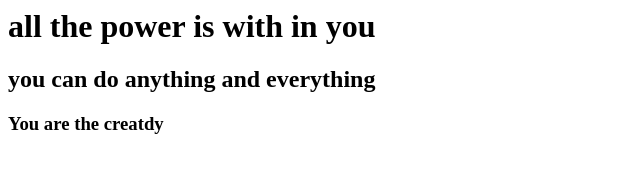
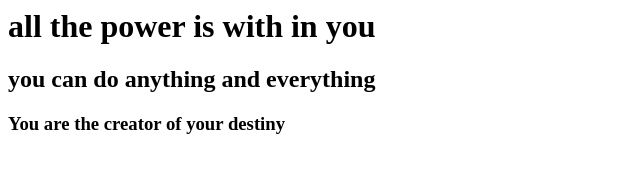
Before and after one commit to abhar117/firstgitrepo, a plain HTML site: page index.html in a window 1280 px wide. Shown: the whole page, without its empty margins (0-640 px from the left). Drawn offline with Linux system fonts and the light colour scheme.

Commit message:
bug fixed

```diff
--- a/index.html
+++ b/index.html
@@ -2,6 +2,6 @@
 <body>
 <h1> all the power is with in you</h1>
 <h2> you can do anything and everything</h2>
-<H3> You are the creatdy</h3>
+<H3> You are the creator of your destiny </h3>
 </body>
 </html>
```
